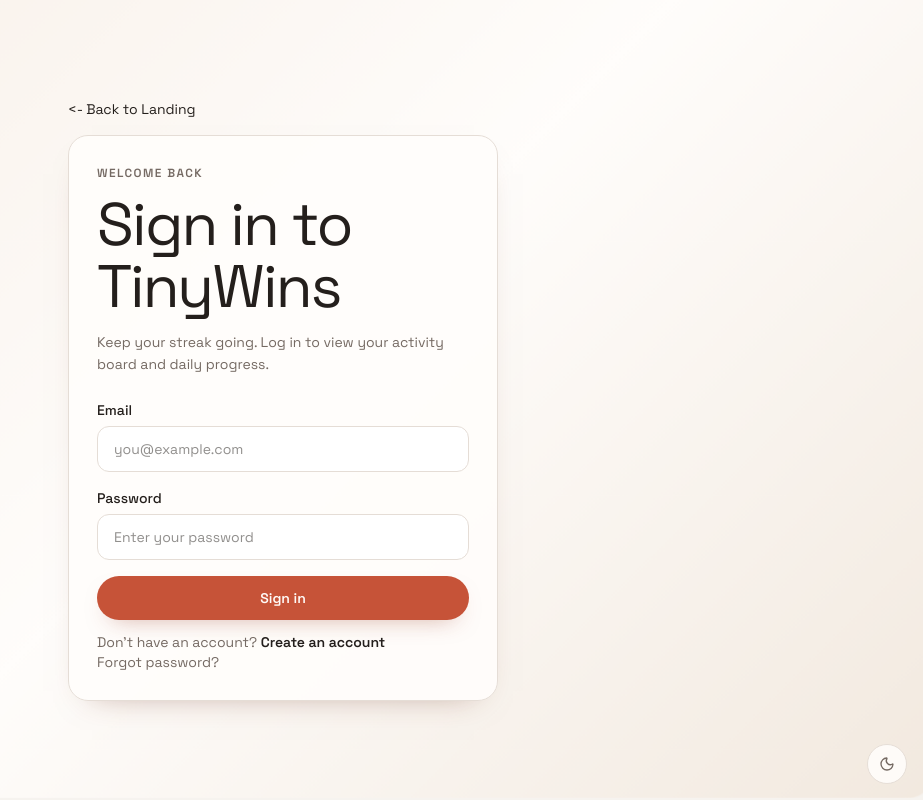
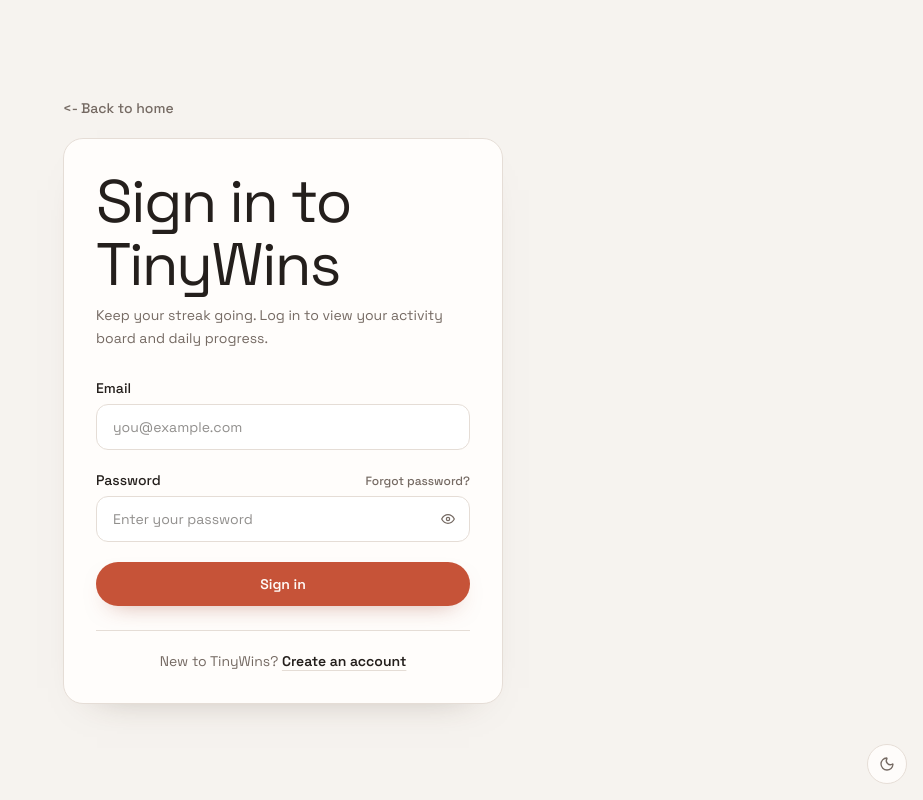
Before and after one commit to Fozzyack/squares-of-satisfaction-2.0-frontend, a Next.js app: page /login in a window 1280 px wide. Shown: the whole page, without its empty margins (357-1280 px from the left). Built offline with nearby package versions, Linux system fonts and the light colour scheme.

Commit message:
updates login and create account pages

```diff
--- a/app/create-account/page.tsx
+++ b/app/create-account/page.tsx
@@ -14,6 +14,7 @@
     const [errorMsg, setErrorMsg] = useState("");
     const [successMsg, setSuccessMsg] = useState("");
     const [loading, setLoading] = useState(false);
+    const [showPassword, setShowPassword] = useState(false);
     const router = useRouter();
 
     const handleInputChange = (e: ChangeEvent<HTMLInputElement>) => {
@@ -58,36 +59,35 @@
     };
 
     return (
-        <div className="relative isolate min-h-screen bg-background p-4 md:p-8">
-            <div className="auth-anim-bg theme-gradient absolute inset-0 -z-10 rounded-3xl" />
-
+        <div className="min-h-screen bg-background p-4 md:p-8">
             <main className="mx-auto grid min-h-[calc(100vh-2rem)] w-full max-w-[1140px] items-center py-4 md:min-h-[calc(100vh-4rem)] md:py-0">
-                <div className="auth-anim-shell mx-auto w-full max-w-[430px]">
-                    <Link href="/">
-                        <p className="mb-4 text-sm">{"<"}- Back to Landing</p>
+                <div className="auth-anim-shell mx-auto w-full max-w-[440px]">
+                    <Link
+                        href="/"
+                        className="mb-5 inline-flex text-sm font-medium text-muted transition hover:text-foreground"
+                    >
+                        {"<- Back to home"}
                     </Link>
 
-                    <section className="auth-anim-card w-full rounded-[20px] border border-card-border bg-card/90 p-6 shadow-card md:p-7">
-                        <p className="auth-anim-item auth-anim-item-1 m-0 text-[0.74rem] font-semibold uppercase tracking-[0.12em] text-muted">
-                            New to TinyWins
-                        </p>
-                        <h1 className="auth-anim-item auth-anim-item-2 mt-3 text-3xl leading-tight font-medium tracking-tight text-foreground md:text-4xl">
+                    <section className="w-full rounded-[20px] border border-card-border bg-card p-6 shadow-card md:p-8">
+                        <h1 className="auth-anim-item auth-anim-item-1 text-3xl leading-tight font-medium tracking-tight text-foreground md:text-[2rem]">
                             Create your account
                         </h1>
-                        <p className="auth-anim-item auth-anim-item-3 mt-3 text-sm leading-relaxed text-muted">
+                        <p className="auth-anim-item auth-anim-item-2 mt-2 text-sm leading-relaxed text-muted">
                             Start tracking tiny daily wins and build streaks you
                             can actually see.
                         </p>
 
                         <form
-                            className="auth-anim-item auth-anim-item-4 mt-6 space-y-4"
+                            className="auth-anim-item auth-anim-item-3 mt-7 space-y-4"
                             onSubmit={handleSubmit}
                         >
-                            <label className="block">
+                            <label className="block" htmlFor="name">
                                 <span className="mb-1.5 block text-sm font-medium text-foreground">
                                     Name
                                 </span>
                                 <input
+                                    id="name"
                                     type="text"
                                     name="name"
                                     value={formField.name}
@@ -100,11 +100,12 @@
                                 />
                             </label>
 
-                            <label className="block">
+                            <label className="block" htmlFor="email">
                                 <span className="mb-1.5 block text-sm font-medium text-foreground">
                                     Email
                                 </span>
                                 <input
+                                    id="email"
                                     type="email"
                                     name="email"
                                     value={formField.email}
@@ -117,21 +118,73 @@
                                 />
                             </label>
 
-                            <label className="block">
+                            <label className="block" htmlFor="password">
                                 <span className="mb-1.5 block text-sm font-medium text-foreground">
                                     Password
                                 </span>
+                                <div className="relative">
                                     <input
-                                    type="password"
+                                        id="password"
+                                        type={showPassword ? "text" : "password"}
                                         name="password"
                                         value={formField.password}
                                         onChange={handleInputChange}
                                         autoComplete="new-password"
                                         placeholder="Create a password"
-                                    className="w-full rounded-xl border border-card-border bg-input px-4 py-3 text-sm text-foreground outline-none transition focus:border-primary/70 focus:ring-2 focus:ring-primary/20 disabled:cursor-not-allowed disabled:opacity-70"
+                                        className="w-full rounded-xl border border-card-border bg-input px-4 py-3 pr-11 text-sm text-foreground outline-none transition focus:border-primary/70 focus:ring-2 focus:ring-primary/20 disabled:cursor-not-allowed disabled:opacity-70"
                                         required
                                         disabled={loading}
                                     />
+                                    <button
+                                        type="button"
+                                        onClick={() =>
+                                            setShowPassword((prev) => !prev)
+                                        }
+                                        aria-label={
+                                            showPassword
+                                                ? "Hide password"
+                                                : "Show password"
+                                        }
+                                        disabled={loading}
+                                        className="absolute inset-y-0 right-0 flex w-11 items-center justify-center text-muted transition hover:text-foreground disabled:cursor-not-allowed disabled:opacity-70"
+                                    >
+                                        {showPassword ? (
+                                            <svg
+                                                viewBox="0 0 24 24"
+                                                fill="none"
+                                                stroke="currentColor"
+                                                strokeWidth="1.8"
+                                                strokeLinecap="round"
+                                                strokeLinejoin="round"
+                                                className="h-4 w-4"
+                                                aria-hidden="true"
+                                            >
+                                                <path d="M3 3l18 18" />
+                                                <path d="M10.6 5.7A9.8 9.8 0 0 1 12 5.5c6 0 9.5 6.5 9.5 6.5a17 17 0 0 1-3.4 4.2" />
+                                                <path d="M6.7 6.7A16.6 16.6 0 0 0 2.5 12S6 18.5 12 18.5a9.7 9.7 0 0 0 3.9-.8" />
+                                                <path d="M9.9 9.9a3 3 0 0 0 4.2 4.2" />
+                                            </svg>
+                                        ) : (
+                                            <svg
+                                                viewBox="0 0 24 24"
+                                                fill="none"
+                                                stroke="currentColor"
+                                                strokeWidth="1.8"
+                                                strokeLinecap="round"
+                                                strokeLinejoin="round"
+                                                className="h-4 w-4"
+                                                aria-hidden="true"
+                                            >
+                                                <path d="M2.5 12S6 5.5 12 5.5S21.5 12 21.5 12S18 18.5 12 18.5S2.5 12 2.5 12Z" />
+                                                <circle
+                                                    cx="12"
+                                                    cy="12"
+                                                    r="2.5"
+                                                />
+                                            </svg>
+                                        )}
+                                    </button>
+                                </div>
                             </label>
 
                             {errorMsg && (
@@ -155,7 +208,7 @@
                             <button
                                 type="submit"
                                 disabled={loading}
-                                className="auth-anim-item auth-anim-item-5 w-full rounded-full bg-primary px-5 py-3 text-sm font-semibold text-primary-foreground shadow-button transition hover:-translate-y-px disabled:cursor-not-allowed disabled:opacity-70 disabled:hover:translate-y-0"
+                                className="auth-anim-item auth-anim-item-4 w-full rounded-full bg-primary px-5 py-3 text-sm font-semibold text-primary-foreground shadow-button transition hover:-translate-y-px disabled:cursor-not-allowed disabled:opacity-70 disabled:hover:translate-y-0"
                             >
                                 {loading
                                     ? "Creating account..."
@@ -163,11 +216,11 @@
                             </button>
                         </form>
 
-                        <div className="auth-anim-item auth-anim-item-5 mt-5 text-sm text-muted">
-                            Already have an account?{" "}
+                        <div className="auth-anim-item auth-anim-item-5 mt-6 border-t border-card-border pt-5 text-center text-sm text-muted">
+                            <span>Already have an account? </span>
                             <Link
                                 href="/login"
-                                className="font-semibold text-foreground transition hover:text-primary"
+                                className="font-semibold text-foreground underline decoration-card-border underline-offset-4 transition hover:text-primary hover:decoration-primary"
                             >
                                 Sign in
                             </Link>
--- a/app/globals.css
+++ b/app/globals.css
@@ -29,7 +29,6 @@
     --color-accent-2: #db9b7d;
     --color-accent-3: #cf7053;
     --color-accent-4: #c65338;
-    --shadow-button: 0 10px 24px -14px rgba(151, 57, 35, 0.55);
     --shadow-card: 0 18px 40px -34px rgba(74, 49, 35, 0.5);
     --shadow-section: 0 10px 28px -24px rgba(74, 49, 35, 0.42);
     --shadow-modal: 0 28px 58px -28px rgba(53, 39, 31, 0.48);
@@ -40,6 +39,7 @@
 
 :root {
     color-scheme: light;
+    --shadow-button: 0 10px 24px -14px rgba(151, 57, 35, 0.55);
 }
 
 :root[data-theme="dark"] {
@@ -96,6 +96,10 @@
     );
 }
 
+.shadow-button {
+    box-shadow: var(--shadow-button);
+}
+
 h1 {
     @apply text-6xl leading-[1.04] font-normal tracking-[-0.03em] text-foreground;
 }
@@ -123,42 +127,9 @@
     }
 }
 
-@keyframes auth-soft-float {
-    0% {
-        transform: translate3d(0, 0, 0) scale(1);
-    }
-    50% {
-        transform: translate3d(0, -8px, 0) scale(1.015);
-    }
-    100% {
-        transform: translate3d(0, 0, 0) scale(1);
-    }
-}
-
-@keyframes auth-glow {
-    0% {
-        box-shadow: var(--shadow-card);
-    }
-    50% {
-        box-shadow: var(--shadow-button);
-    }
-    100% {
-        box-shadow: var(--shadow-card);
-    }
-}
-
-.auth-anim-bg {
-    animation: auth-soft-float 10s ease-in-out infinite;
-    transform-origin: center;
-}
-
 .auth-anim-shell {
     opacity: 0;
     animation: auth-fade-up 540ms cubic-bezier(0.2, 0.75, 0.25, 1) forwards;
-}
-
-.auth-anim-card {
-    animation: auth-glow 6.4s ease-in-out 640ms infinite;
 }
 
 .auth-anim-item {
@@ -187,9 +158,7 @@
 }
 
 @media (prefers-reduced-motion: reduce) {
-    .auth-anim-bg,
     .auth-anim-shell,
-    .auth-anim-card,
     .auth-anim-item,
     .auth-anim-item-1,
     .auth-anim-item-2,
--- a/app/login/page.tsx
+++ b/app/login/page.tsx
@@ -13,6 +13,7 @@
     const [errorMsg, setErrorMsg] = useState("");
     const [successMsg, setSuccessMsg] = useState("");
     const [loading, setLoading] = useState(false);
+    const [showPassword, setShowPassword] = useState(false);
     const router = useRouter();
 
     const handleInputChange = (e: ChangeEvent<HTMLInputElement>) => {
@@ -63,36 +64,35 @@
     };
 
     return (
-        <div className="relative isolate min-h-screen bg-background p-4 md:p-8">
-            <div className="auth-anim-bg theme-gradient absolute inset-0 -z-10 rounded-3xl" />
-
+        <div className="min-h-screen bg-background p-4 md:p-8">
             <main className="mx-auto grid min-h-[calc(100vh-2rem)] w-full max-w-[1140px] items-center py-4 md:min-h-[calc(100vh-4rem)] md:py-0">
-                <div className="auth-anim-shell mx-auto w-full max-w-[430px]">
-                    <Link href="/">
-                        <p className="mb-4 text-sm">{"<"}- Back to Landing</p>
+                <div className="auth-anim-shell mx-auto w-full max-w-[440px]">
+                    <Link
+                        href="/"
+                        className="mb-5 inline-flex text-sm font-medium text-muted transition hover:text-foreground"
+                    >
+                        {"<- Back to home"}
                     </Link>
 
-                    <section className="auth-anim-card w-full rounded-[20px] border border-card-border bg-card/90 p-6 shadow-card md:p-7">
-                        <p className="auth-anim-item auth-anim-item-1 m-0 text-[0.74rem] font-semibold uppercase tracking-[0.12em] text-muted">
-                            Welcome back
-                        </p>
-                        <h1 className="auth-anim-item auth-anim-item-2 mt-3 text-3xl leading-tight font-medium tracking-tight text-foreground md:text-4xl">
+                    <section className="w-full rounded-[20px] border border-card-border bg-card p-6 shadow-card md:p-8">
+                        <h1 className="auth-anim-item auth-anim-item-1 text-3xl leading-tight font-medium tracking-tight text-foreground md:text-[2rem]">
                             Sign in to TinyWins
                         </h1>
-                        <p className="auth-anim-item auth-anim-item-3 mt-3 text-sm leading-relaxed text-muted">
+                        <p className="auth-anim-item auth-anim-item-2 mt-2 text-sm leading-relaxed text-muted">
                             Keep your streak going. Log in to view your activity
                             board and daily progress.
                         </p>
 
                         <form
-                            className="auth-anim-item auth-anim-item-4 mt-6 space-y-4"
+                            className="auth-anim-item auth-anim-item-3 mt-7 space-y-5"
                             onSubmit={handleSubmit}
                         >
-                            <label className="block">
+                            <label className="block" htmlFor="email">
                                 <span className="mb-1.5 block text-sm font-medium text-foreground">
                                     Email
                                 </span>
                                 <input
+                                    id="email"
                                     type="email"
                                     name="email"
                                     value={formField.email}
@@ -105,22 +105,87 @@
                                 />
                             </label>
 
-                            <label className="block">
-                                <span className="mb-1.5 block text-sm font-medium text-foreground">
+                            <div className="block">
+                                <div className="mb-1.5 flex items-baseline justify-between gap-3">
+                                    <label
+                                        className="block text-sm font-medium text-foreground"
+                                        htmlFor="password"
+                                    >
                                         Password
-                                </span>
+                                    </label>
+                                    <Link
+                                        href="#"
+                                        className="text-xs font-medium text-muted transition hover:text-primary"
+                                    >
+                                        Forgot password?
+                                    </Link>
+                                </div>
+                                <div className="relative">
                                     <input
-                                    type="password"
+                                        id="password"
+                                        type={
+                                            showPassword ? "text" : "password"
+                                        }
                                         name="password"
                                         value={formField.password}
                                         onChange={handleInputChange}
                                         autoComplete="current-password"
                                         placeholder="Enter your password"
-                                    className="w-full rounded-xl border border-card-border bg-input px-4 py-3 text-sm text-foreground outline-none transition focus:border-primary/70 focus:ring-2 focus:ring-primary/20 disabled:cursor-not-allowed disabled:opacity-70"
+                                        className="w-full rounded-xl border border-card-border bg-input px-4 py-3 pr-11 text-sm text-foreground outline-none transition focus:border-primary/70 focus:ring-2 focus:ring-primary/20 disabled:cursor-not-allowed disabled:opacity-70"
                                         required
                                         disabled={loading}
                                     />
-                            </label>
+                                    <button
+                                        type="button"
+                                        onClick={() =>
+                                            setShowPassword((prev) => !prev)
+                                        }
+                                        aria-label={
+                                            showPassword
+                                                ? "Hide password"
+                                                : "Show password"
+                                        }
+                                        disabled={loading}
+                                        className="absolute inset-y-0 right-0 flex w-11 items-center justify-center text-muted transition hover:text-foreground disabled:cursor-not-allowed disabled:opacity-70"
+                                    >
+                                        {showPassword ? (
+                                            <svg
+                                                viewBox="0 0 24 24"
+                                                fill="none"
+                                                stroke="currentColor"
+                                                strokeWidth="1.8"
+                                                strokeLinecap="round"
+                                                strokeLinejoin="round"
+                                                className="h-4 w-4"
+                                                aria-hidden="true"
+                                            >
+                                                <path d="M3 3l18 18" />
+                                                <path d="M10.6 5.7A9.8 9.8 0 0 1 12 5.5c6 0 9.5 6.5 9.5 6.5a17 17 0 0 1-3.4 4.2" />
+                                                <path d="M6.7 6.7A16.6 16.6 0 0 0 2.5 12S6 18.5 12 18.5a9.7 9.7 0 0 0 3.9-.8" />
+                                                <path d="M9.9 9.9a3 3 0 0 0 4.2 4.2" />
+                                            </svg>
+                                        ) : (
+                                            <svg
+                                                viewBox="0 0 24 24"
+                                                fill="none"
+                                                stroke="currentColor"
+                                                strokeWidth="1.8"
+                                                strokeLinecap="round"
+                                                strokeLinejoin="round"
+                                                className="h-4 w-4"
+                                                aria-hidden="true"
+                                            >
+                                                <path d="M2.5 12S6 5.5 12 5.5S21.5 12 21.5 12S18 18.5 12 18.5S2.5 12 2.5 12Z" />
+                                                <circle
+                                                    cx="12"
+                                                    cy="12"
+                                                    r="2.5"
+                                                />
+                                            </svg>
+                                        )}
+                                    </button>
+                                </div>
+                            </div>
 
                             {errorMsg && (
                                 <p
@@ -143,27 +208,19 @@
                             <button
                                 type="submit"
                                 disabled={loading}
-                                className="auth-anim-item auth-anim-item-5 w-full rounded-full bg-primary px-5 py-3 text-sm font-semibold text-primary-foreground shadow-button transition hover:-translate-y-px disabled:cursor-not-allowed disabled:opacity-70 disabled:hover:translate-y-0"
+                                className="w-full rounded-full bg-primary px-5 py-3 text-sm font-semibold text-primary-foreground shadow-button transition hover:-translate-y-px disabled:cursor-not-allowed disabled:opacity-70 disabled:hover:translate-y-0"
                             >
                                 {loading ? "Signing in..." : "Sign in"}
                             </button>
                         </form>
 
-                        <div className="auth-anim-item auth-anim-item-5 mt-3 text-sm text-muted">
-                            Don&apos;t have an account?{" "}
+                        <div className="auth-anim-item auth-anim-item-4 mt-6 border-t border-card-border pt-5 text-center text-sm text-muted">
+                            <span>New to TinyWins? </span>
                             <Link
                                 href="/create-account"
-                                className="font-semibold text-foreground transition hover:text-primary"
+                                className="font-semibold text-foreground underline decoration-card-border underline-offset-4 transition hover:text-primary hover:decoration-primary"
                             >
                                 Create an account
-                            </Link>
-                        </div>
-                        <div className="auth-anim-item auth-anim-item-5 flex items-center justify-between gap-3 text-sm text-muted">
-                            <Link
-                                href="#"
-                                className="transition hover:text-foreground"
-                            >
-                                Forgot password?
                             </Link>
                         </div>
                     </section>
```
Lines whose indentation alone changed are shown as unchanged.
